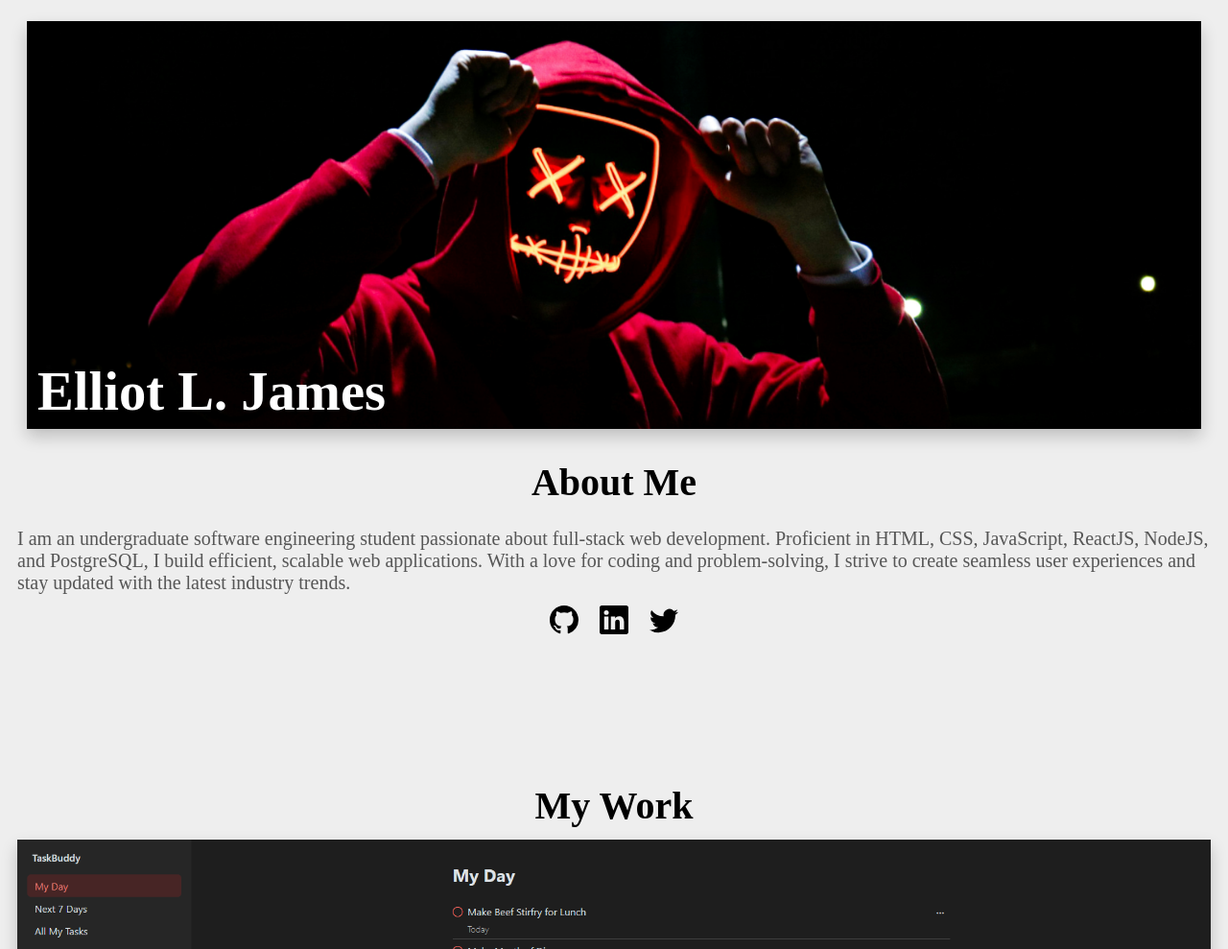
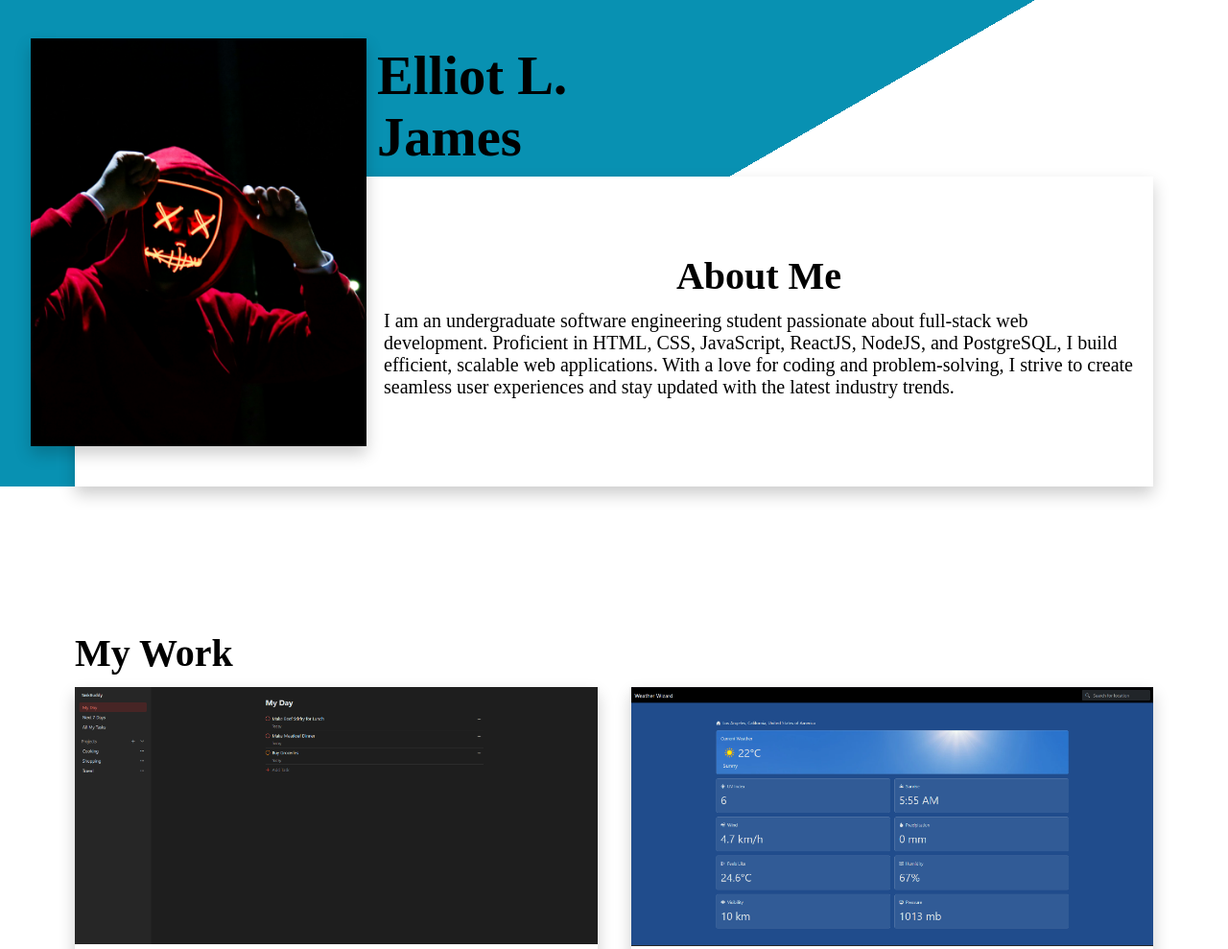
Before and after one commit to LazyEllis/homepage, a website built with webpack: page src/index.html in a window 1280 px wide. Shown: the top 989 px of the page at 96% size. Built offline with nearby package versions, Linux system fonts and the light colour scheme.

Commit message:
feat: Implement responsive design on tablet screens

```diff
--- a/src/index.html
+++ b/src/index.html
@@ -6,8 +6,7 @@
     <title>Homepage</title>
   </head>
   <body>
-    <main>
-      <div class="intro">
+    <header>
       <div class="profile">
         <h1>Elliot L. James</h1>
       </div>
@@ -17,8 +16,8 @@
           I am an undergraduate software engineering student passionate about
           full-stack web development. Proficient in HTML, CSS, JavaScript,
           ReactJS, NodeJS, and PostgreSQL, I build efficient, scalable web
-            applications. With a love for coding and problem-solving, I strive
-            to create seamless user experiences and stay updated with the latest
+          applications. With a love for coding and problem-solving, I strive to
+          create seamless user experiences and stay updated with the latest
           industry trends.
         </p>
         <div class="links">
@@ -45,7 +44,8 @@
           </div>
         </div>
       </section>
-      </div>
+    </header>
+    <main>
       <section class="projects">
         <h2>My Work</h2>
         <div class="project-list">
--- a/src/style.scss
+++ b/src/style.scss
@@ -22,17 +22,37 @@ p {
   margin: 0;
 }
 
-body {
-  background-color: #eee;
+body,
+.about {
+  background-color: #fff;
 }
 
 main,
+header,
 .footer-text {
   padding: 22px 18px;
 }
 
+main,
+header {
+  padding-bottom: 0 !important;
+}
+
+header {
+  position: relative;
+
+  &::before {
+    content: "";
+    background: linear-gradient(150deg, $teal 50%, #fff 50%);
+    position: absolute;
+    inset: 0;
+    bottom: 200px;
+    z-index: -1;
+  }
+}
+
 main {
-  padding-bottom: 0;
+  padding-top: 0 !important;
 
   p {
     color: $grey;
@@ -42,7 +62,8 @@ main {
 .profile {
   background: url("./assets/img/profile.jpg") center / cover;
   min-height: 425px;
-  position: relative;
+  display: flex;
+  align-items: flex-end;
   margin: auto 10px 32px;
   @include card;
 }
@@ -52,8 +73,6 @@ main {
 }
 
 h1 {
-  position: absolute;
-  bottom: 0;
   font-size: 2.83rem;
   padding: 7px 11px;
 }
@@ -78,10 +97,8 @@ h2 {
   }
 }
 
-.about {
-  display: flex;
-  flex-direction: column;
-  gap: 12px;
+.about > * {
+  margin-bottom: 12px;
 }
 
 .projects {
@@ -137,14 +154,85 @@ footer {
   padding-bottom: 72px;
 }
 
-.contact-text {
+.contact-text > * {
   margin-bottom: 32px;
-
-  > * {
-    margin-bottom: 32px;
-  }
 }
 
 .footer-image-frame img {
   min-height: 420px;
 }
+
+@media (min-width: 768px) {
+  main,
+  header,
+  footer {
+    padding: 40px 32px;
+  }
+
+  header::before {
+    bottom: 0;
+  }
+
+  h2 {
+    text-align: left;
+  }
+
+  .profile {
+    float: left;
+    max-width: 350px;
+    margin: 0px 18px 18px 0;
+    align-items: flex-start;
+
+    h1 {
+      position: relative;
+      left: 350px;
+      color: #000;
+    }
+  }
+
+  .about {
+    @include card;
+    padding: 80px 20px;
+    margin: auto 46px;
+    margin-top: 144px;
+
+    h2 {
+      text-align: center;
+    }
+
+    .links {
+      display: none;
+    }
+  }
+
+  .projects {
+    padding: 150px 46px 150px;
+  }
+
+  .project-list {
+    display: grid;
+    grid-template-columns: repeat(2, 1fr);
+    column-gap: 35px;
+    row-gap: 55px;
+  }
+
+  footer {
+    display: flex;
+    gap: 32px;
+
+    & > div {
+      flex: 1;
+    }
+  }
+
+  .footer-text {
+    display: flex;
+    flex-direction: column;
+    justify-content: center;
+    padding: 0;
+  }
+
+  .links {
+    justify-content: flex-start;
+  }
+}
```
Lines whose indentation alone changed are shown as unchanged.
